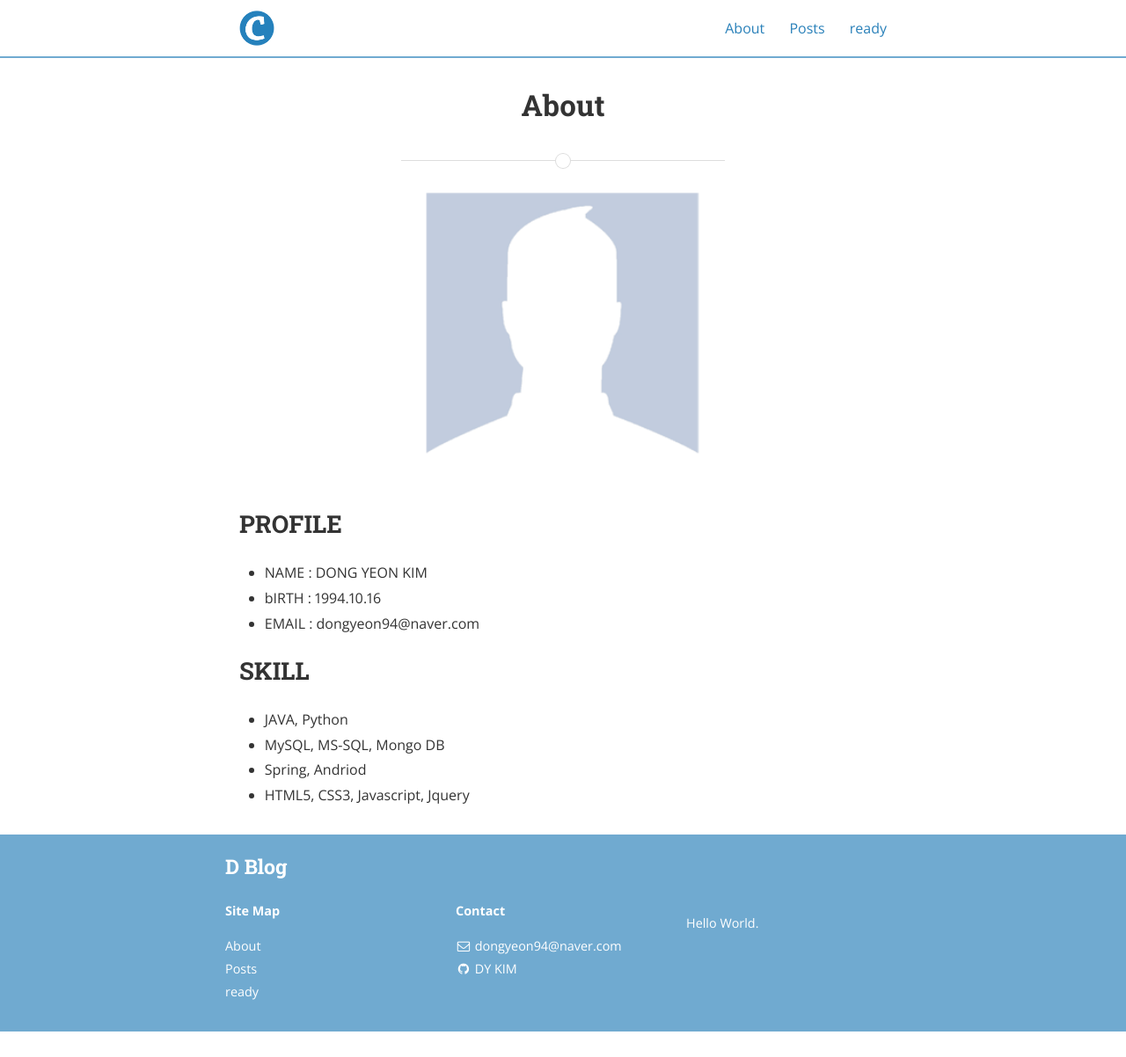
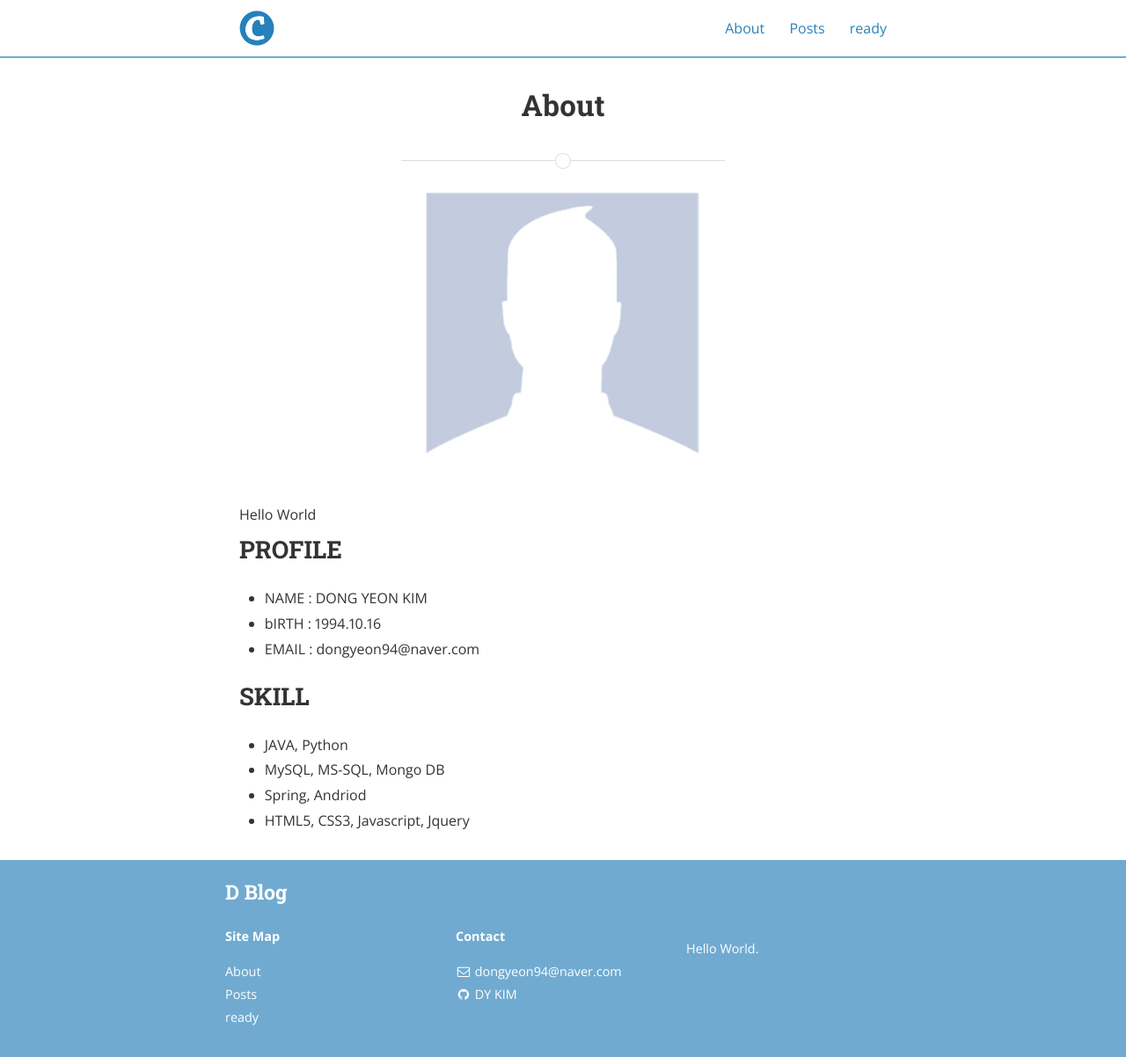
Before and after one commit to dongyeon94/DYblog, a Jekyll site: the page built from about.md, in a window 1280 px wide and 1202 px high. Shown: the whole window at 88% size. Built offline with Jekyll 4.4.1, drawn with Linux system fonts in a browser that asks for light colours; nearby versions of some CDN libraries.

Commit message:
About me edit

```diff
--- a/about.md
+++ b/about.md
@@ -6,6 +6,7 @@ main_nav: true
 ---
 
 ![alt text]({{ site.baseurl }}/assets/profile-placeholder.gif "Profile Picture"){:.profile}
+<div> Hello World </div>
 
 ## PROFILE
   - NAME  : DONG YEON KIM
```
